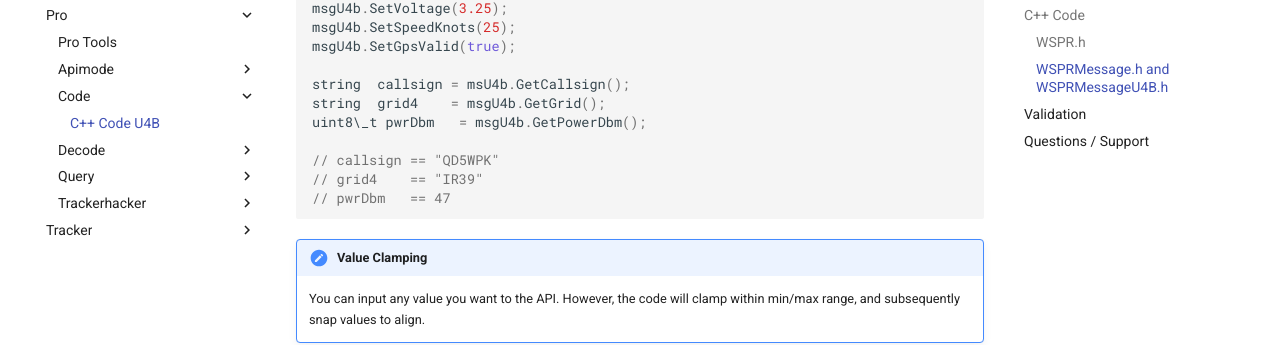
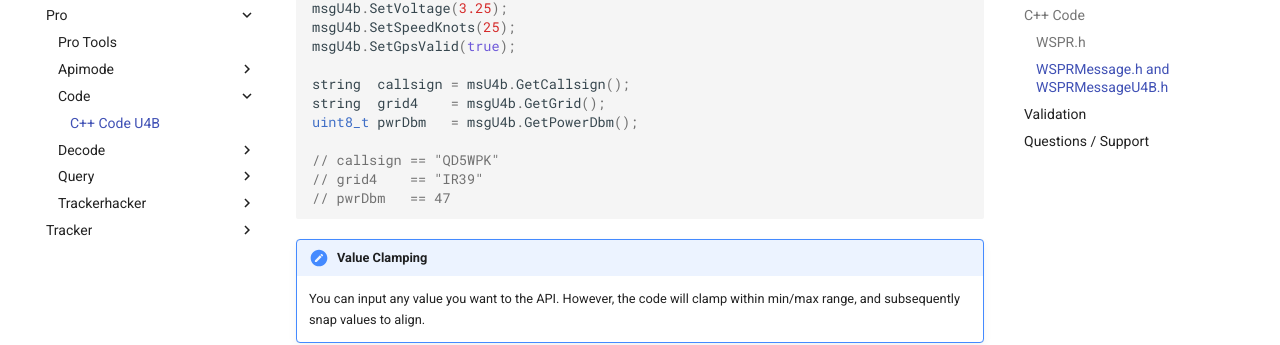
Before and after one commit to traquito/traquito.github.io, an MkDocs documentation site: the page built from docs/pro/code/README.md, in a window 1280 px wide and 900 px high, scrolled down 2535 px. Shown: the part 147-492 px from the top of the window. Built offline with MkDocs 1.6.1 and Material for MkDocs 9.7.7, drawn with Linux system fonts in a browser that asks for light colours; comment, search, counter and statistics services are not loaded.

Commit message:
tweak typo

```diff
--- a/docs/pro/code/README.md
+++ b/docs/pro/code/README.md
@@ -92,7 +92,7 @@ msgU4b.SetGpsValid(true);
 
 string  callsign = msU4b.GetCallsign();
 string  grid4    = msgU4b.GetGrid();
-uint8\_t pwrDbm   = msgU4b.GetPowerDbm();
+uint8_t pwrDbm   = msgU4b.GetPowerDbm();
 
 // callsign == "QD5WPK"
 // grid4    == "IR39"
```
